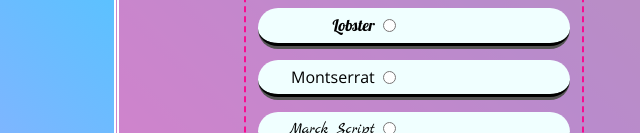
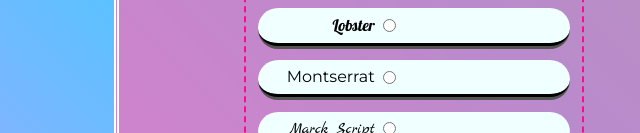
Before and after one commit to krzysztof-kozak/WEEK6_PLAYGROUND, a plain HTML site: page index.html in a window 1280 px wide. Shown: the part 819-952 px from the top of the page, 226-866 px from the left. Drawn offline with nearby package versions, Linux system fonts and the light colour scheme.

Commit message:
fixed montserrat font preview

```diff
--- a/style.css
+++ b/style.css
@@ -59,7 +59,7 @@ p {
   font-family: "Lobster", cursive;
 }
 
-.font-monstserrat {
+.font-montserrat {
   font-family: "Montserrat", sans-serif;
 }
 
```
